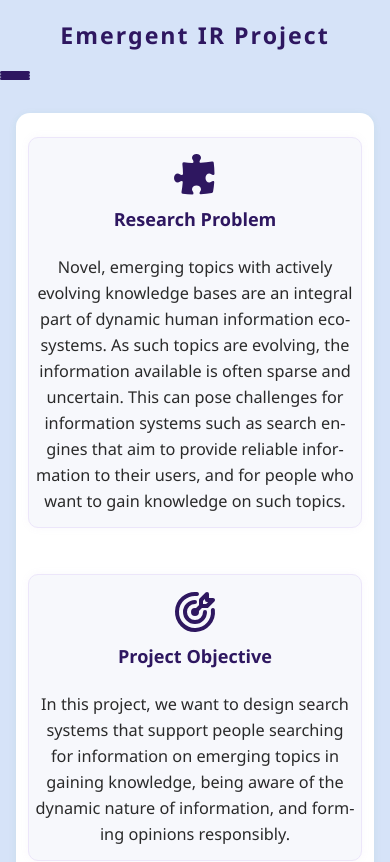
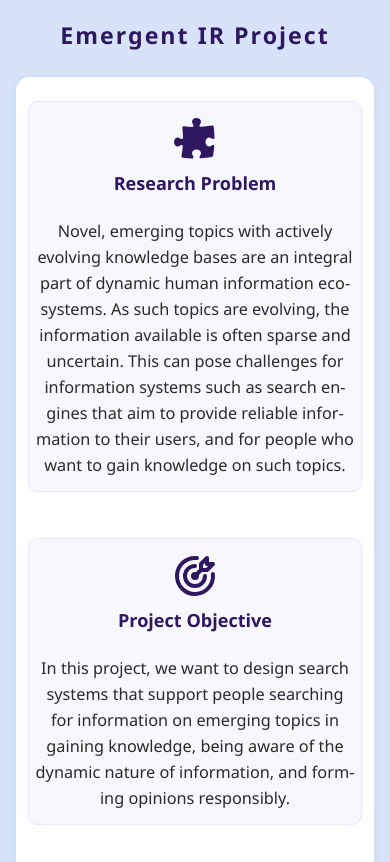
Before and after one commit to EmergentIR/EmergentIR.github.io, a plain HTML site: page index.html in a window 390 px wide. Shown: the top 862 px of the page. Drawn offline with Linux system fonts and the light colour scheme.

Commit message:
initialcommit

```diff
--- a/index.html
+++ b/index.html
@@ -12,15 +12,7 @@
   <h1>Emergent IR Project</h1>
 
   <nav>
-  <!-- Hamburger button -->
-  <button class="hamburger" aria-label="Toggle menu" aria-expanded="false" aria-controls="nav-menu">
-    <span></span>
-    <span></span>
-    <span></span>
-  </button>
-
-  <!-- Navigation menu -->
-  <ul id="nav-menu">
+	<ul>
     <li><a href="index.html">Home</a></li>
     <li><a href="people.html">People and Contact</a></li>
     <li><a href="publications.html">Publications</a></li>
--- a/styles.css
+++ b/styles.css
@@ -89,6 +89,7 @@ nav ul {
   list-style: none;
 }
 
+
 /* Navigation links */
 nav a {
   color: var(--button-color);
@@ -112,48 +113,7 @@ nav a:hover {
   box-shadow: 0 4px 8px rgba(145, 110, 200, 0.07);
 }
 
-.hamburger {
-  display: none;            /* hidden on desktop */
-  flex-direction: column;
-  justify-content: space-around;
-  width: 30px;
-  height: 24px;
-  background: transparent;
-  border: none;
-  cursor: pointer;
-  padding: 0;
-  box-sizing: border-box;
-  transition: transform 0.3s ease;
-}
 
-/* Hamburger bars */
-.hamburger span {
-  width: 30px;
-  height: 3px;
-  background-color: var(--primary-color);
-  border-radius: 2px;
-  transition: all 0.3s ease;
-  display: block;
-}
-
-/* Hover and focus */
-.hamburger:hover span,
-.hamburger:focus span {
-  background-color: var(--buttonhover-color);
-}
-
-/* Optional: Animate hamburger to X when active */
-.hamburger.active span:nth-child(1) {
-  transform: rotate(45deg) translate(6px, 6px);
-}
-
-.hamburger.active span:nth-child(2) {
-  opacity: 0;
-}
-
-.hamburger.active span:nth-child(3) {
-  transform: rotate(-45deg) translate(7px, -7px);
-}
 
 
 /* Responsive adjustments */
@@ -208,7 +168,7 @@ nav a:hover {
       background: #fff;
       border-radius: 14px;
       box-shadow: 0 2px 8px rgba(145, 110, 200, 0.07);
-      width: 280px;
+      width: 200px;
       text-align: center;
       padding: 32px 22px 21px 22px;
       display: flex;
```
Also changed, not shown: people.html (+2 -9 lines), publications.html (+6 -14 lines).
